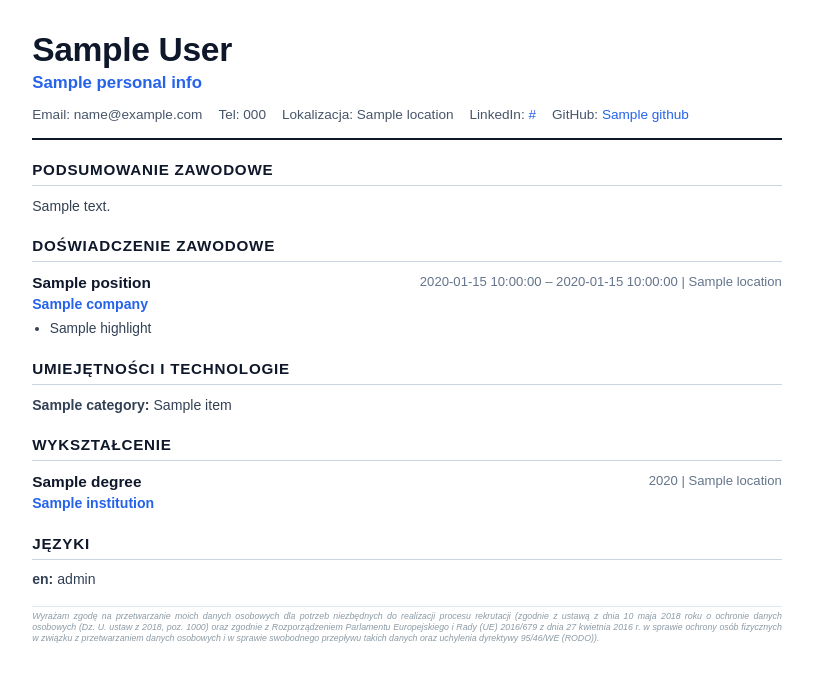
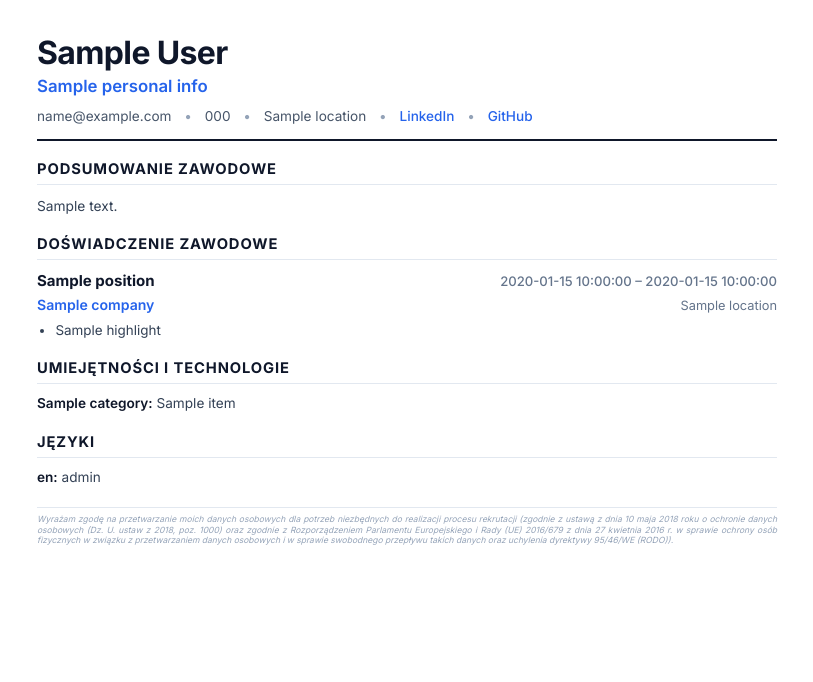
Before and after one commit to jablefthookcross/luxury_cv-builder, a Flask app: template templates/cv_templates/ats_single_column.html in a window 1280 px wide. Shown: the top 682 px of the page, without its empty margins (233-1046 px from the left). Run offline with Flask 3, Linux system fonts and the light colour scheme; the template is opened without the code that fills it: most values are stand-ins (such as "Sample title", 1, 10 or a date in 2020).

Commit message:
fix(ui): pixel-perfect ATS typography, clean 2-row job header, and verified 1-page layout

```diff
--- a/templates/cv_templates/ats_single_column.html
+++ b/templates/cv_templates/ats_single_column.html
@@ -2,17 +2,16 @@
 <html lang="{{ lang if lang else 'pl' }}">
 <head>
     <meta charset="UTF-8">
-    <title>{{ data.personal_info.full_name }} - CV ATS Standard</title>
+    <title>{{ data.personal_info.full_name }} - CV</title>
     <link href="https://fonts.googleapis.com/css2?family=Inter:wght@400;500;600;700&display=swap" rel="stylesheet">
     <style>
-        @import url('https://fonts.googleapis.com/css2?family=Inter:wght@400;500;600;700&display=swap');
         * { box-sizing: border-box; margin: 0; padding: 0; }
         body {
-            font-family: Arial, "Helvetica Neue", Helvetica, sans-serif;
+            font-family: 'Inter', -apple-system, BlinkMacSystemFont, "Segoe UI", Roboto, Helvetica, Arial, sans-serif;
             background-color: #ffffff;
             color: #1e293b;
             line-height: 1.45;
-            padding: 2.0rem 2.2rem;
+            padding: 2.2rem 2.5rem;
             max-width: 820px;
             margin: 0 auto;
         }
@@ -20,14 +19,14 @@
         .header {
             border-bottom: 2px solid #0f172a;
             padding-bottom: 0.8rem;
-            margin-bottom: 1.2rem;
+            margin-bottom: 1.1rem;
         }
 
         .name {
-            font-size: 2.1rem;
+            font-size: 2.0rem;
             font-weight: 700;
             color: #0f172a;
-            letter-spacing: -0.01em;
+            letter-spacing: -0.02em;
             line-height: 1.1;
         }
 
@@ -35,14 +34,15 @@
             font-size: 1.05rem;
             font-weight: 600;
             color: #2563eb;
-            margin-top: 0.15rem;
+            margin-top: 0.25rem;
         }
 
         .contact-line {
             display: flex;
             flex-wrap: wrap;
-            gap: 1.0rem;
-            margin-top: 0.6rem;
+            align-items: center;
+            gap: 0.4rem 0.8rem;
+            margin-top: 0.5rem;
             font-size: 0.85rem;
             color: #475569;
         }
@@ -50,84 +50,120 @@
         .contact-line a {
             color: #2563eb;
             text-decoration: none;
+            font-weight: 500;
+        }
+        .contact-line a:hover {
+            text-decoration: underline;
+        }
+
+        .contact-separator {
+            color: #94a3b8;
         }
 
         .sec-title {
-            font-size: 0.95rem;
+            font-size: 0.92rem;
             font-weight: 700;
             text-transform: uppercase;
-            letter-spacing: 0.05em;
+            letter-spacing: 0.06em;
             color: #0f172a;
-            border-bottom: 1px solid #cbd5e1;
+            border-bottom: 1.5px solid #e2e8f0;
             padding-bottom: 0.25rem;
-            margin-top: 1.2rem;
-            margin-bottom: 0.6rem;
+            margin-top: 1.1rem;
+            margin-bottom: 0.65rem;
         }
 
         .summary-text {
-            font-size: 0.88rem;
+            font-size: 0.86rem;
             color: #334155;
-            line-height: 1.45;
+            line-height: 1.5;
+            text-align: justify;
         }
 
         .exp-item {
-            margin-bottom: 0.9rem;
+            margin-bottom: 0.85rem;
         }
 
-        .exp-top {
+        .exp-header {
             display: flex;
             justify-content: space-between;
-            align-items: flex-start;
+            align-items: baseline;
+            margin-bottom: 0.15rem;
         }
 
-        .role {
+        .exp-role {
             font-weight: 700;
-            font-size: 0.96rem;
+            font-size: 0.94rem;
             color: #0f172a;
         }
 
-        .company {
-            font-weight: 600;
-            color: #2563eb;
-            font-size: 0.88rem;
-        }
-
-        .dates {
+        .exp-dates {
             font-size: 0.82rem;
             color: #64748b;
             font-weight: 500;
             white-space: nowrap;
         }
 
+        .exp-sub {
+            display: flex;
+            justify-content: space-between;
+            align-items: baseline;
+            margin-bottom: 0.35rem;
+        }
+
+        .exp-company {
+            font-weight: 600;
+            color: #2563eb;
+            font-size: 0.88rem;
+        }
+
+        .exp-location {
+            font-size: 0.8rem;
+            color: #64748b;
+        }
+
         .bullet-list {
-            padding-left: 1.1rem;
-            margin-top: 0.3rem;
+            padding-left: 1.15rem;
+            margin-top: 0.25rem;
         }
 
         .bullet-list li {
-            font-size: 0.86rem;
+            font-size: 0.84rem;
             color: #334155;
-            margin-bottom: 0.25rem;
+            margin-bottom: 0.22rem;
             line-height: 1.42;
         }
 
-        .skills-list {
-            font-size: 0.88rem;
+        .skills-group {
+            margin-bottom: 0.4rem;
+            font-size: 0.85rem;
+            line-height: 1.45;
             color: #334155;
-            margin-bottom: 0.35rem;
+        }
+
+        .skills-group strong {
+            color: #0f172a;
+            font-weight: 600;
+        }
+
+        .lang-item {
+            font-size: 0.85rem;
+            color: #334155;
+            line-height: 1.45;
+        }
+        .lang-item strong {
+            color: #0f172a;
+            font-weight: 600;
         }
 
         .rodo-clause {
-            font-size: 6.6pt;
-            color: #8c9ba5;
+            font-size: 6.4pt;
+            color: #94a3b8;
             border-top: 1px solid #e2e8f0;
-            padding-top: 4px;
-            margin-top: 1.0rem;
+            padding-top: 6px;
+            margin-top: 1.2rem;
             font-style: italic;
             line-height: 1.25;
             text-align: justify;
-            word-break: normal;
-            white-space: normal;
         }
 
         @media print {
@@ -211,31 +258,34 @@
         <h1 class="name">{{ data.personal_info.full_name }}</h1>
         <div class="title">{{ data.personal_info.title }}</div>
         <div class="contact-line">
-            {% if data.personal_info.email %}<span>Email: {{ data.personal_info.email }}</span>{% endif %}
-            {% if data.personal_info.phone %}<span>{% if lang == 'en' %}Phone:{% else %}Tel:{% endif %} {{ data.personal_info.phone }}</span>{% endif %}
-            {% if data.personal_info.location %}<span>{% if lang == 'en' %}Location:{% else %}Lokalizacja:{% endif %} {{ 'Warsaw, Poland' if lang == 'en' and ('Warszaw' in data.personal_info.location or 'Warsaw' in data.personal_info.location) else data.personal_info.location }}</span>{% endif %}
-            {% if data.personal_info.linkedin %}<span>LinkedIn: <a href="{{ data.personal_info.linkedin }}">{{ data.personal_info.linkedin }}</a></span>{% endif %}
-            {% if data.personal_info.github %}<span>GitHub: <a href="{{ data.personal_info.github }}">{{ data.personal_info.github }}</a></span>{% endif %}
+            {% if data.personal_info.email %}<span>{{ data.personal_info.email }}</span>{% endif %}
+            {% if data.personal_info.phone %}<span class="contact-separator">&bull;</span><span>{{ data.personal_info.phone }}</span>{% endif %}
+            {% if data.personal_info.location %}<span class="contact-separator">&bull;</span><span>{{ 'Warsaw, Poland' if lang == 'en' and ('Warszaw' in data.personal_info.location or 'Warsaw' in data.personal_info.location) else data.personal_info.location }}</span>{% endif %}
+            {% if data.personal_info.linkedin %}<span class="contact-separator">&bull;</span><span><a href="{{ data.personal_info.linkedin }}" target="_blank">LinkedIn</a></span>{% endif %}
+            {% if data.personal_info.github %}<span class="contact-separator">&bull;</span><span><a href="{{ data.personal_info.github }}" target="_blank">GitHub</a></span>{% endif %}
         </div>
     </header>
 
     {% if data.summary %}
     <section>
-        <h2 class="sec-title">{% if lang == 'en' %}Professional Summary{% else %}Podsumowanie Zawodowe{% endif %}</h2>
+        <h2 class="sec-title">{% if lang == 'en' %}PROFESSIONAL SUMMARY{% else %}PODSUMOWANIE ZAWODOWE{% endif %}</h2>
         <p class="summary-text">{{ data.summary }}</p>
     </section>
     {% endif %}
 
     {% if data.experience %}
     <section>
-        <h2 class="sec-title">{% if lang == 'en' %}Work Experience{% else %}Doświadczenie Zawodowe{% endif %}</h2>
+        <h2 class="sec-title">{% if lang == 'en' %}WORK EXPERIENCE{% else %}DOŚWIADCZENIE ZAWODOWE{% endif %}</h2>
         {% for job in data.experience %}
         <div class="exp-item">
-            <div class="exp-top">
-                <div class="role">{{ job.position or job.role or 'Software Tester' }}</div>
-                <div class="dates">{% if job.start_date %}{{ job.start_date }}{% if job.end_date %} – {% if lang == 'en' and (job.end_date == 'Obecnie' or job.end_date == 'obecnie') %}Present{% else %}{{ job.end_date }}{% endif %}{% endif %}{% elif job.period %}{{ job.period }}{% endif %} | {{ 'Warsaw, Poland' if lang == 'en' and ('Warszaw' in (job.location or '') or 'Warsaw' in (job.location or '')) else (job.location or 'Warszawa') }}</div>
+            <div class="exp-header">
+                <span class="exp-role">{{ job.position or job.role or 'Software Tester' }}</span>
+                <span class="exp-dates">{% if job.start_date %}{{ job.start_date }}{% if job.end_date %} – {% if lang == 'en' and (job.end_date == 'Obecnie' or job.end_date == 'obecnie') %}Present{% else %}{{ job.end_date }}{% endif %}{% endif %}{% elif job.period %}{{ job.period }}{% endif %}</span>
             </div>
-            <div class="company">{{ job.company }}</div>
+            <div class="exp-sub">
+                <span class="exp-company">{{ job.company }}</span>
+                <span class="exp-location">{{ 'Warsaw, Poland' if lang == 'en' and ('Warszaw' in (job.location or '') or 'Warsaw' in (job.location or '')) else (job.location or 'Warszawa') }}</span>
+            </div>
             {% if job['highlights'] %}
             <ul class="bullet-list">
                 {% for h in job['highlights'] %}
@@ -250,25 +300,10 @@
 
     {% if data.skills %}
     <section>
-        <h2 class="sec-title">{% if lang == 'en' %}Skills & Technologies{% else %}Umiejętności i Technologie{% endif %}</h2>
+        <h2 class="sec-title">{% if lang == 'en' %}SKILLS & TECHNOLOGIES{% else %}UMIEJĘTNOŚCI I TECHNOLOGIE{% endif %}</h2>
         {% for cat in data.skills %}
-        <div class="skills-list">
+        <div class="skills-group">
             <strong>{{ cat.category }}:</strong> {{ cat['items'] | join(', ') }}
-        </div>
-        {% endfor %}
-    </section>
-    {% endif %}
-
-    {% if data.education %}
-    <section>
-        <h2 class="sec-title">{% if lang == 'en' %}Education{% else %}Wykształcenie{% endif %}</h2>
-        {% for edu in data.education %}
-        <div class="exp-item" style="margin-bottom: 0.25rem;">
-            <div class="exp-top">
-                <div class="role">{{ 'Software Engineering / Computer Science' if lang == 'en' and ('Informatyk' in (edu.degree or '') or 'Oprogramowani' in (edu.degree or '')) else (edu.degree or 'Inżynieria Oprogramowania') }}</div>
-                <div class="dates">{{ edu.graduation_year }} | {{ 'Warsaw, Poland' if lang == 'en' and ('Warszaw' in (edu.location or '') or 'Warsaw' in (edu.location or '')) else (edu.location or 'Warszawa') }}</div>
-            </div>
-            <div class="company">{{ 'University of Technology' if lang == 'en' and ('Uczelnia' in (edu.institution or '') or 'Politechnik' in (edu.institution or '')) else (edu.institution or 'Uczelnia Wyższa') }}</div>
         </div>
         {% endfor %}
     </section>
@@ -276,8 +311,8 @@
 
     {% if data.languages %}
     <section>
-        <h2 class="sec-title">{% if lang == 'en' %}Languages{% else %}Języki{% endif %}</h2>
-        <div class="skills-list">
+        <h2 class="sec-title">{% if lang == 'en' %}LANGUAGES{% else %}JĘZYKI{% endif %}</h2>
+        <div class="lang-item">
             {% for item in data.languages %}
             <span><strong>{{ item.language }}:</strong> {{ item.level }}{% if not loop.last %} &bull; {% endif %}</span>
             {% endfor %}
```
Also changed, not shown: other parts of templates/cv_templates/ats_single_column.html (+31 -20 lines), templates/cv_templates/pro_qa_sidebar.html (+0 -14 lines).
